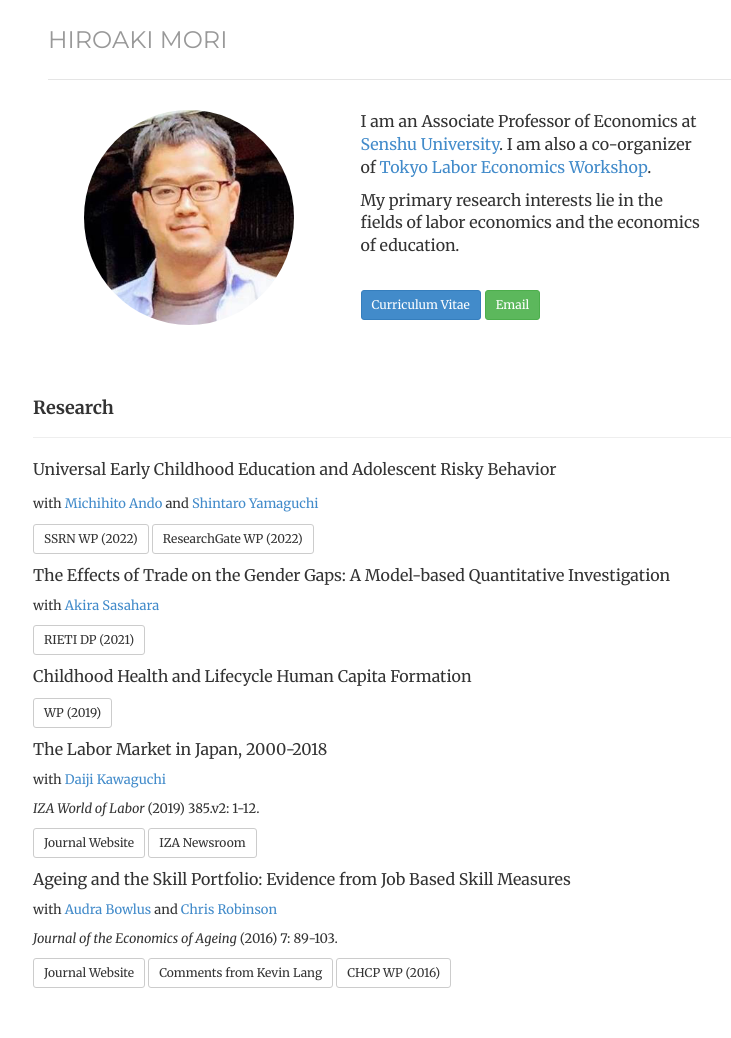
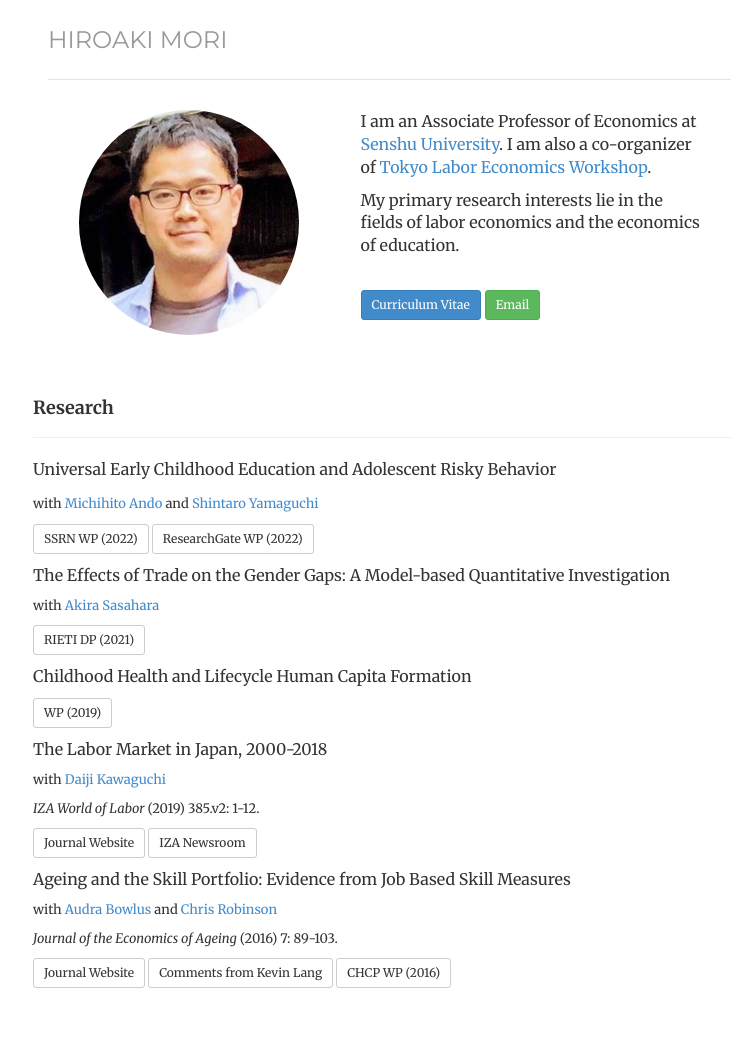
Before and after one commit to morihiroaki/morihiroaki.github.io, a Jekyll site: the page built from index.html, in a window 1280 px wide. Shown: the whole page, without its empty margins (232-963 px from the left). Built offline with Jekyll 4.4.1, drawn with Linux system fonts in a browser that asks for light colours.

Commit message:
Update index.html

```diff
--- a/index.html
+++ b/index.html
@@ -10,7 +10,7 @@
 
 <div class="box text-center">
 <div class='col-sm-5 text-center'>
-<img  class="img-circle avatar" width="210" alt="Hiro Mori" src="files/portrait2.jpg">
+<img  class="img-circle avatar" width="220" alt="Hiro Mori" src="files/portrait2.jpg">
 </div>
 </div>
 
```
